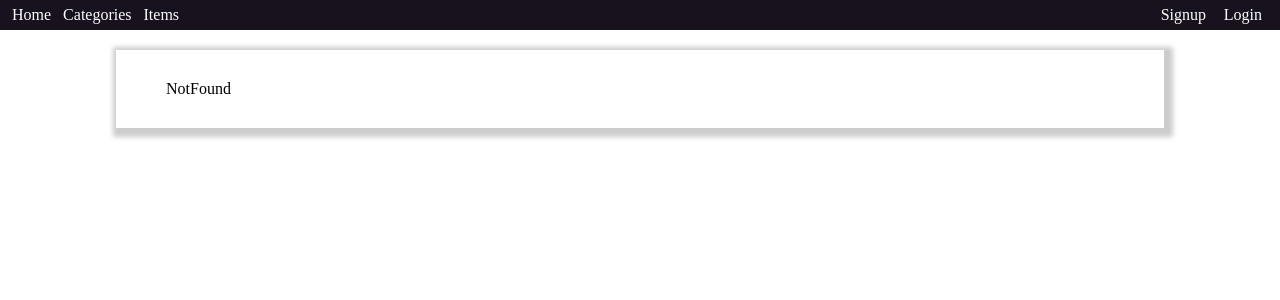
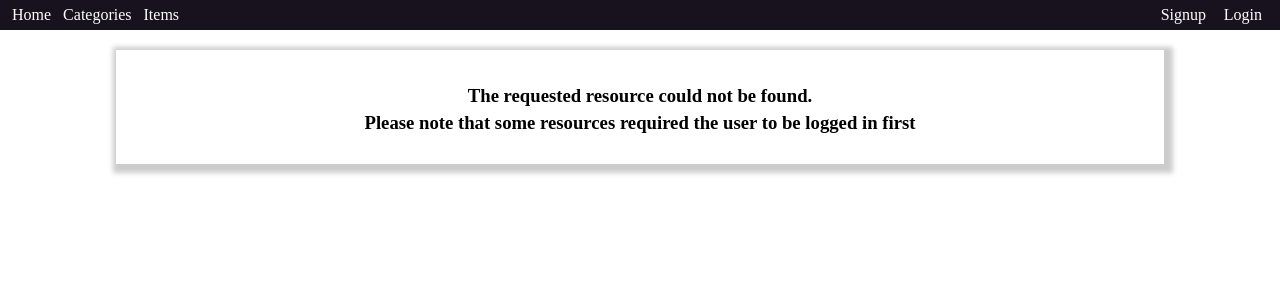
Before and after one commit to JKCodes/ecommerce-app, a React (Create React App) app: page /logout in a window 1280 px wide. Shown: the top 300 px of the page. Built offline with nearby package versions, Linux system fonts and the light colour scheme; no server answers.

Commit message:
add styling to NotFound view

```diff
--- a/src/views/NotFound/index.js
+++ b/src/views/NotFound/index.js
@@ -1,5 +1,19 @@
 import React from 'react';
 
-const NotFound = () => <div>NotFound</div>
+import { StyleSheet, css } from 'aphrodite';
 
+const styles = StyleSheet.create({
+  h3: {
+    textAlign: 'center',
+    marginTop: '5px',
+    marginBottom: '0'
+  }
+})
+
+const NotFound = () => (
+  <div>
+    <h3 className={css(styles.h3)}>The requested resource could not be found.</h3>
+    <h3 className={css(styles.h3)}>Please note that some resources required the user to be logged in first</h3>
+  </div>
+)
 export default NotFound;
```
